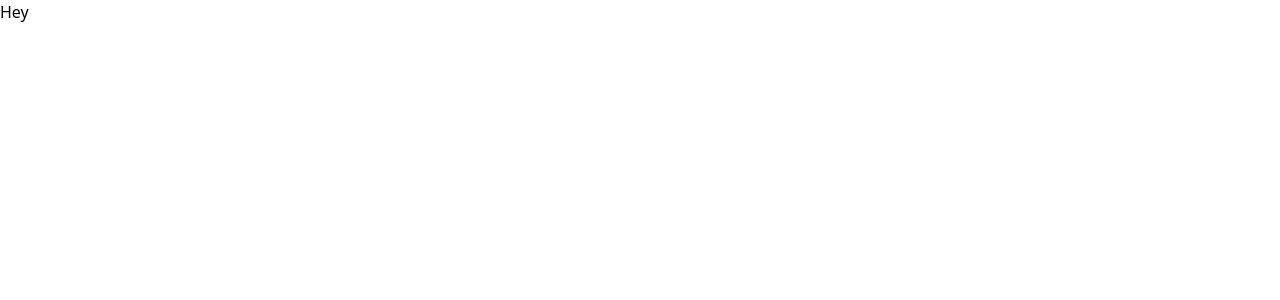
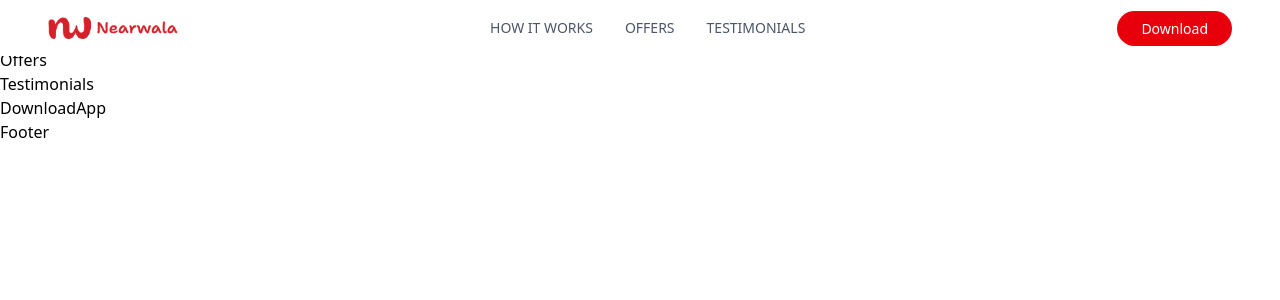
Before and after one commit to DHANIYEL/nearwala, a Next.js app: page / in a window 1280 px wide. Shown: the top 300 px of the page. Built offline with nearby package versions, Linux system fonts and the light colour scheme.

Commit message:
navigation fix

```diff
--- /dev/null
+++ b/app/components/DownloadApp.tsx
@@ -0,0 +1,11 @@
+import React from 'react'
+
+const DownloadApp = () => {
+  return (
+    <div>
+      DownloadApp
+    </div>
+  )
+}
+
+export default DownloadApp
--- /dev/null
+++ b/app/components/Footer.tsx
@@ -0,0 +1,11 @@
+import React from 'react'
+
+const Footer = () => {
+  return (
+    <div>
+      Footer
+    </div>
+  )
+}
+
+export default Footer
--- /dev/null
+++ b/app/components/Home.tsx
@@ -0,0 +1,11 @@
+import React from 'react'
+
+const Home = () => {
+  return (
+    <div>
+      Home
+    </div>
+  )
+}
+
+export default Home
--- /dev/null
+++ b/app/components/NavBar.tsx
@@ -0,0 +1,124 @@
+"use client";
+
+import { useState, useEffect } from "react";
+import Link from "next/link";
+import { Menu, X } from "lucide-react";
+import Image from "next/image";
+
+export default function Navbar() {
+  const [isMenuOpen, setIsMenuOpen] = useState(false);
+  const [isScrolled, setIsScrolled] = useState(false);
+
+  // Detect scroll and apply glassmorphism effect
+  useEffect(() => {
+    const handleScroll = () => {
+      if (window.scrollY > 50) {
+        setIsScrolled(true);
+      } else {
+        setIsScrolled(false);
+      }
+    };
+
+    window.addEventListener("scroll", handleScroll);
+    return () => window.removeEventListener("scroll", handleScroll);
+  }, []);
+
+  return (
+    <header
+      className={`w-full bg-white py-4 px-6 md:px-12 fixed top-0 left-0 z-50 transition-all ${
+        isScrolled ? "bg-opacity-80 backdrop-blur-sm shadow-sm" : "bg-opacity-100"
+      }`}
+    >
+      <div className="mx-auto flex max-w-7xl items-center justify-between">
+        {/* Logo */}
+        <Link href="/" className="flex items-center">
+          <div className="flex items-center">
+            <Image
+              src="/assets/NW-LOGO.png" // Path relative to the `public` directory
+              alt="Nearwala Logo"
+              width={130} // Adjust width as needed
+              height={80} // Adjust height as needed
+              className="object-contain"
+            />
+          </div>
+        </Link>
+
+        {/* Desktop Navigation */}
+        <nav className="hidden md:flex items-center space-x-8">
+          <a
+            href="#how-it-works" // Change to the ID of the target section
+            className="text-sm font-medium text-gray-600 hover:text-primary ease-in duration-200"
+          >
+            HOW IT WORKS
+          </a>
+          <a
+            href="#offers" // Change to the ID of the target section
+            className="text-sm font-medium text-gray-600 hover:text-primary ease-in duration-200"
+          >
+            OFFERS
+          </a>
+          <a
+            href="#testimonials" // Change to the ID of the target section
+            className="text-sm font-medium text-gray-600 hover:text-primary ease-in duration-200"
+          >
+            TESTIMONIALS
+          </a>
+        </nav>
+
+        {/* Download Button */}
+        <div className="hidden md:block">
+          <Link
+            href="/download"
+            className="rounded-full bg-red-600 px-6 py-2 text-sm font-medium text-white hover:bg-red-700 transition-colors"
+          >
+            Download
+          </Link>
+        </div>
+
+        {/* Mobile Menu Button */}
+        <button
+          className="md:hidden"
+          onClick={() => setIsMenuOpen(!isMenuOpen)}
+        >
+          {isMenuOpen ? <X size={24} /> : <Menu size={24} />}
+        </button>
+      </div>
+
+      {/* Mobile Menu */}
+      {isMenuOpen && (
+        <div className="md:hidden mt-4 px-4">
+          <nav className="flex flex-col space-y-4 pb-4">
+            <Link
+              href="/how-it-works"
+              className="text-sm font-medium text-gray-600 hover:text-gray-900"
+              onClick={() => setIsMenuOpen(false)}
+            >
+              HOW IT WORKS
+            </Link>
+            <Link
+              href="/offers"
+              className="text-sm font-medium text-gray-600 hover:text-gray-900"
+              onClick={() => setIsMenuOpen(false)}
+            >
+              OFFERS
+            </Link>
+            <Link
+              href="/testimonials"
+              className="text-sm font-medium text-gray-600 hover:text-gray-900"
+              onClick={() => setIsMenuOpen(false)}
+            >
+              TESTIMONIALS
+            </Link>
+            <Link
+              href="/download"
+              className="inline-block rounded-full w-fit bg-red-600 px-6 py-2 text-sm font-medium text-white hover:bg-red-700 transition-colors"
+              onClick={() => setIsMenuOpen(false)}
+            >
+              Download
+            </Link>
+          </nav>
+        </div>
+      )}
+    </header>
+  );
+}
--- /dev/null
+++ b/app/components/Offers.tsx
@@ -0,0 +1,11 @@
+import React from 'react'
+
+const Offers = () => {
+  return (
+    <div>
+      Offers
+    </div>
+  )
+}
+
+export default Offers
--- /dev/null
+++ b/app/components/OurServices.tsx
@@ -0,0 +1,11 @@
+import React from 'react'
+
+const OurServices = () => {
+  return (
+    <div>
+      OurServices
+    </div>
+  )
+}
+
+export default OurServices
--- /dev/null
+++ b/app/components/Testimonials.tsx
@@ -0,0 +1,11 @@
+import React from 'react'
+
+const Testimonials = () => {
+  return (
+    <div>
+      Testimonials
+    </div>
+  )
+}
+
+export default Testimonials
--- a/app/globals.css
+++ b/app/globals.css
@@ -3,11 +3,13 @@
 :root {
   --background: #ffffff;
   --foreground: #171717;
+  --primary: #EB0029; /* Add primary color */
 }
 
 @theme inline {
   --color-background: var(--background);
   --color-foreground: var(--foreground);
+  --color-primary: var(--primary); /* Add primary color to theme */
   --font-sans: var(--font-geist-sans);
   --font-mono: var(--font-geist-mono);
 }
@@ -16,5 +18,9 @@
   :root {
     --background: #0a0a0a;
     --foreground: #ededed;
+    --primary: #EB0029; /* Ensure primary color is consistent in dark mode */
   }
 }
+html{
+  scroll-behavior: smooth;
+}
--- a/app/page.tsx
+++ b/app/page.tsx
@@ -1,9 +1,22 @@
 import React from 'react'
+import NavBar from './components/NavBar'
+import Home from './components/Home'
+import OurServices from './components/OurServices'
+import Offers from './components/Offers'
+import Testimonials from './components/Testimonials'
+import DownloadApp from './components/DownloadApp'
+import Footer from './components/Footer'
 
 const page = () => {
   return (
     <div>
-      Hey
+      <NavBar/>
+      <Home/>
+      <OurServices/>
+      <Offers/>
+      <Testimonials/>
+      <DownloadApp/>
+      <Footer/>
     </div>
   )
 }
--- a/package.json
+++ b/package.json
@@ -9,6 +9,7 @@
     "lint": "next lint"
   },
   "dependencies": {
+    "lucide-react": "^0.482.0",
     "nearwala": "file:",
     "next": "15.2.2",
     "react": "^19.0.0",
--- /dev/null
+++ b/tailwind.config.js
@@ -0,0 +1,13 @@
+module.exports = {
+    content: [
+      './src/**/*.{html,js,ts,jsx,tsx}',
+    ],
+    theme: {
+      extend: {
+        colors: {
+          primary: '#EB0029', // Add primary color
+        },
+      },
+    },
+    plugins: [],
+  };
```
Also changed, not shown: public/assets/NW-LOGO.png (added), 1 other file (tests, documents, lock files or other folders).
